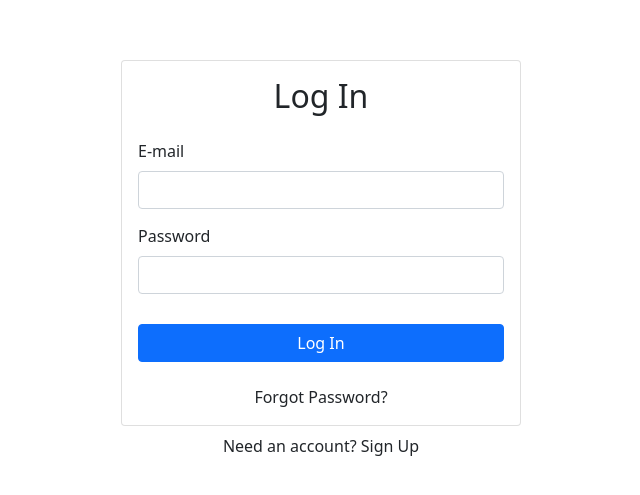
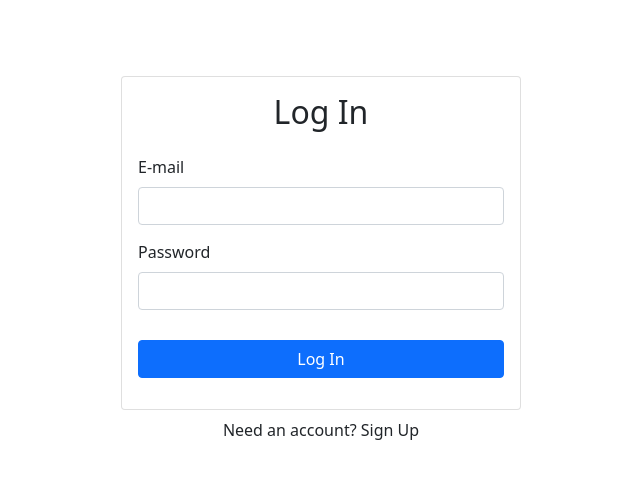
Before and after one commit to infoshareacademy/jfddr3-money-control-app, a React (Create React App) app: page / in a window 1280 px wide. Shown: the part 141-636 px from the top of the page, without its empty margins (319-959 px from the left). Built offline with nearby package versions, Linux system fonts and the light colour scheme.

Commit message:
usuniecie div

```diff
--- a/src/views/App/Login.js
+++ b/src/views/App/Login.js
@@ -30,9 +30,7 @@ export default function Login() {
                        style={{ margin: '15px 0px'}}type='submit'> Log In
                        </Button>
                     </Form>
-                    <div className='w-100 text-center mt-2' >
-            Forgot Password?
-           </div>
+
                 </Card.Body>
                 </Card>
                 <div className='w-100 text-center mt-2' >
```
